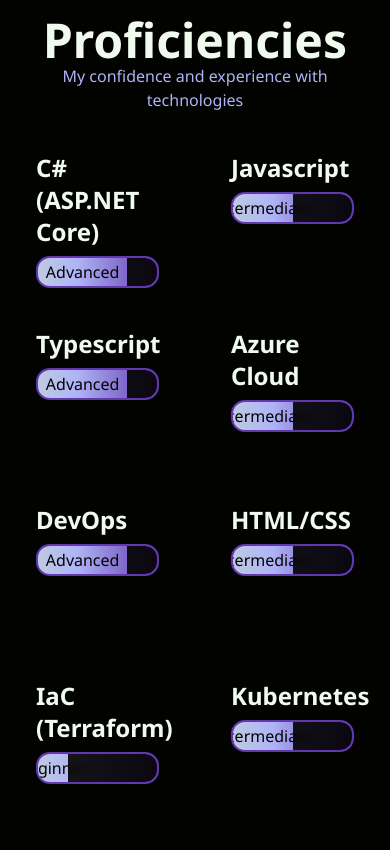
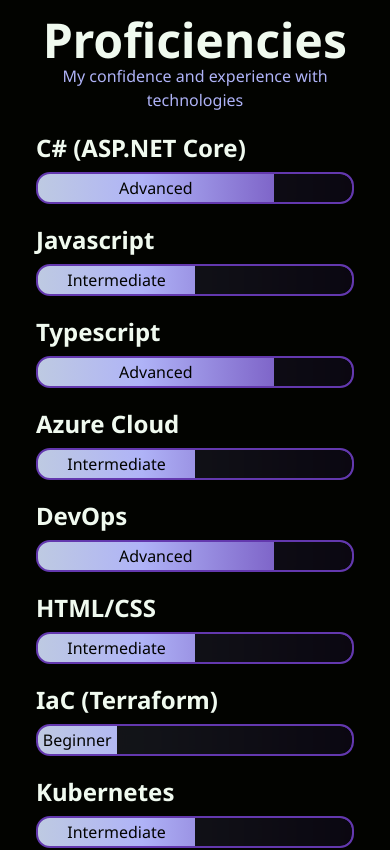
Before and after one commit to tenchi-of-darkness/showcase-portfolio, a Next.js app: page / in a window 390 px wide. Shown: the part 4840-5690 px from the top of the page. Built offline with nearby package versions, Linux system fonts and the light colour scheme.

Commit message:
feat: proficiencies page responsive

```diff
--- a/src/components/sections/proficiencies.tsx
+++ b/src/components/sections/proficiencies.tsx
@@ -5,10 +5,10 @@
 export function ProficienciesSection() {
     return <>
         <h2 className={"font-bold text-5xl text-center mt-12"}> Proficiencies</h2>
-        <p className={"text-accent text-center mb-10"}>My confidence and experience with
+        <p className={"text-accent text-center mb-5"}>My confidence and experience with
             technologies</p>
         {/* rounded-r-none */}
-        <div className="grid grid-cols-2 grid-rows-5 gap-10">
+        <div className="grid grid-cols-1 sm:grid-cols-2 gap-5 sm:gap-10">
             <SkillLevelItem title={"C# (ASP.NET Core)"} level={SkillLevel.Advanced}/>
             <SkillLevelItem title={"Javascript"} level={SkillLevel.Intermediate}/>
             <SkillLevelItem title={"Typescript"} level={SkillLevel.Advanced}/>
```
